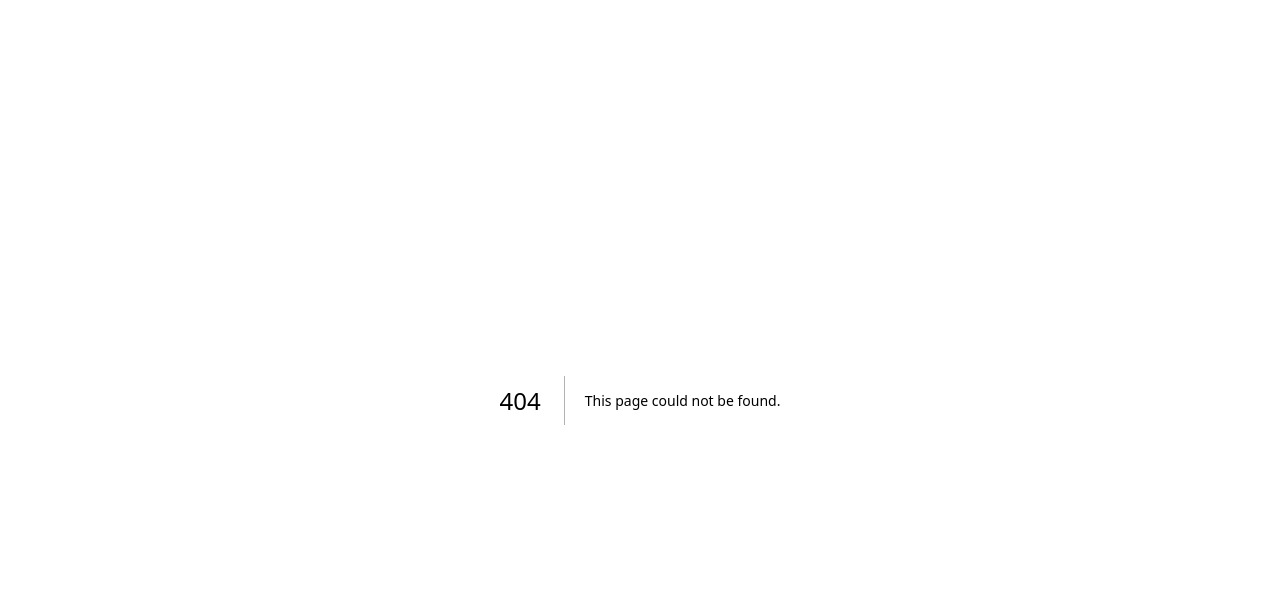
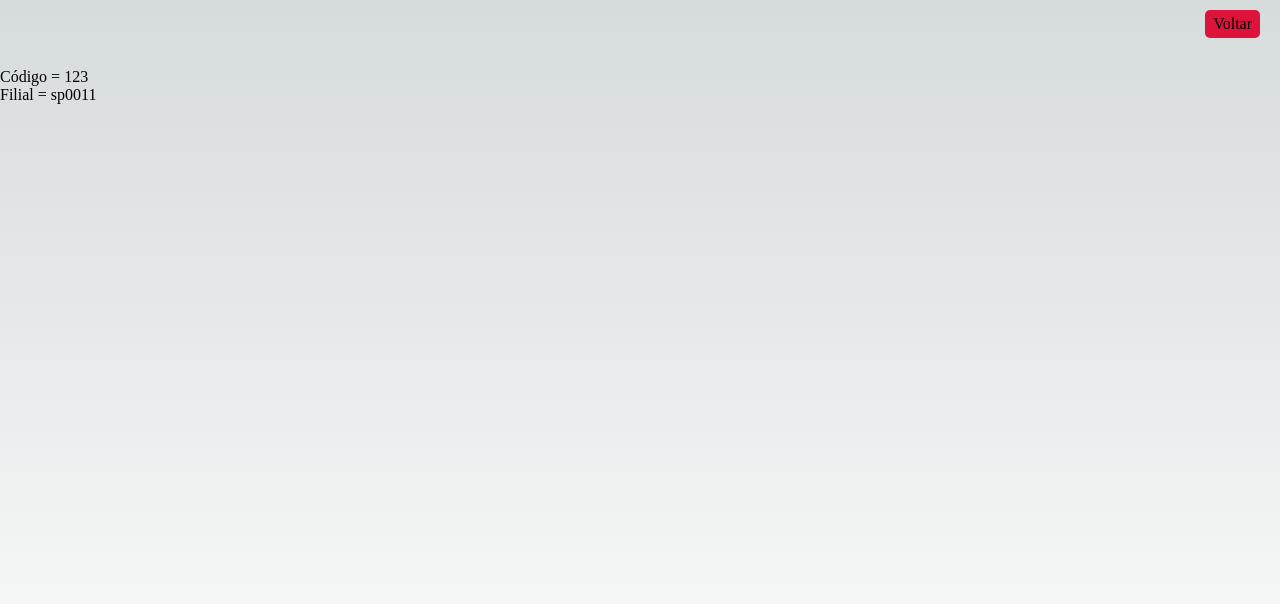
Before and after one commit to nicolas-magalhaes-clear/next-fundamentals, a Next.js app: page /cliente/sp0011/123 in a window 1280 px wide. Before the commit this address had no page. Shown: the top 604 px of the page. Built offline with nearby package versions, Linux system fonts and the light colour scheme.

Commit message:
added: [Codigo].jsx

```diff
--- /dev/null
+++ b/src/pages/cliente/[filial]/[Codigo].jsx
@@ -0,0 +1,13 @@
+import Layout from '../../../components/Layout'
+import { useRouter } from 'next/router'
+
+export default function ClienteProCodigo(){
+
+    const router = useRouter();
+    return(
+        <Layout titulo="Navegação dinâmica">
+            <span>Código = {router.query.Codigo}</span>
+            <span>Filial = {router.query.filial}</span>
+        </Layout>
+    )
+}
```
